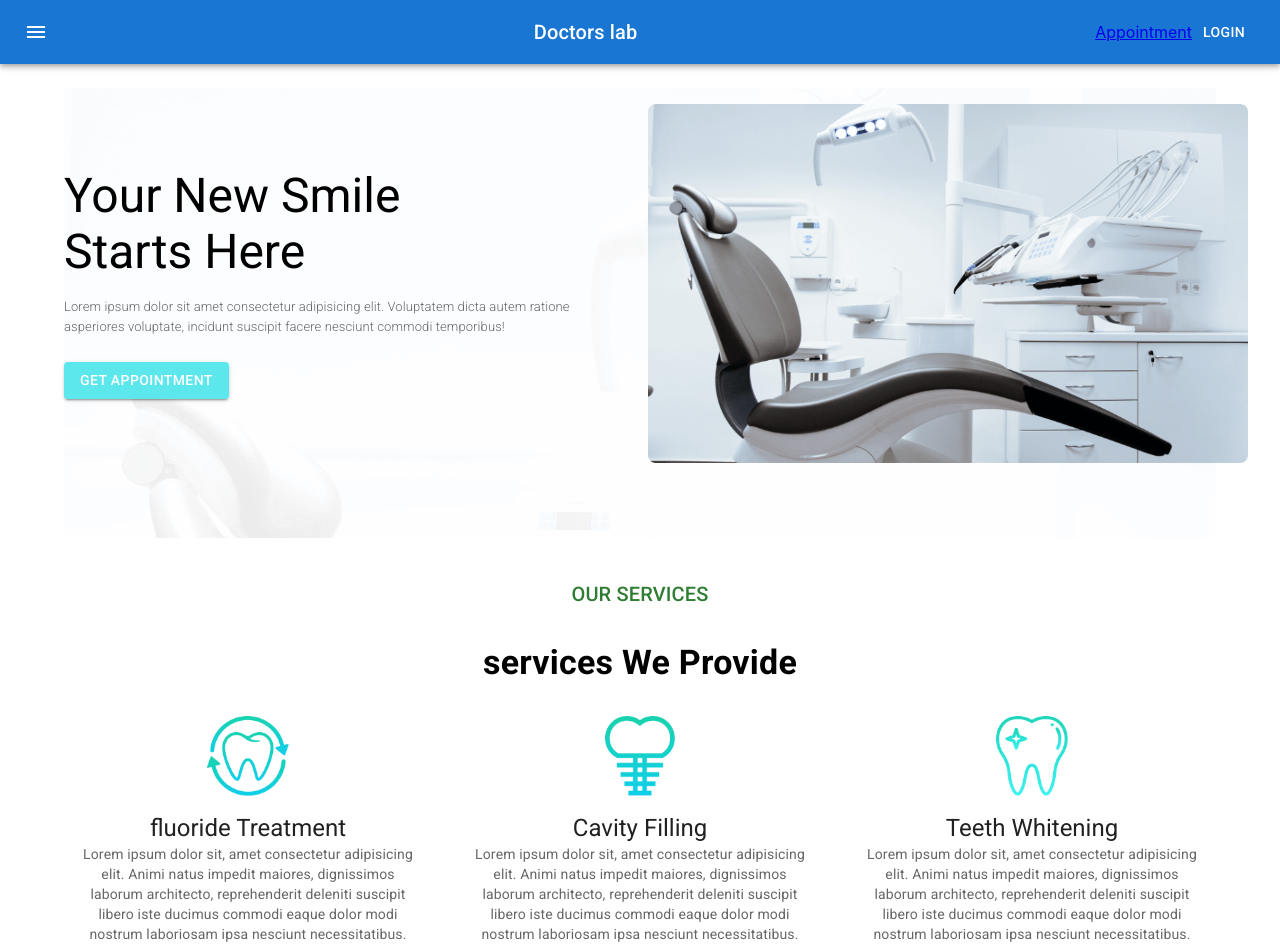
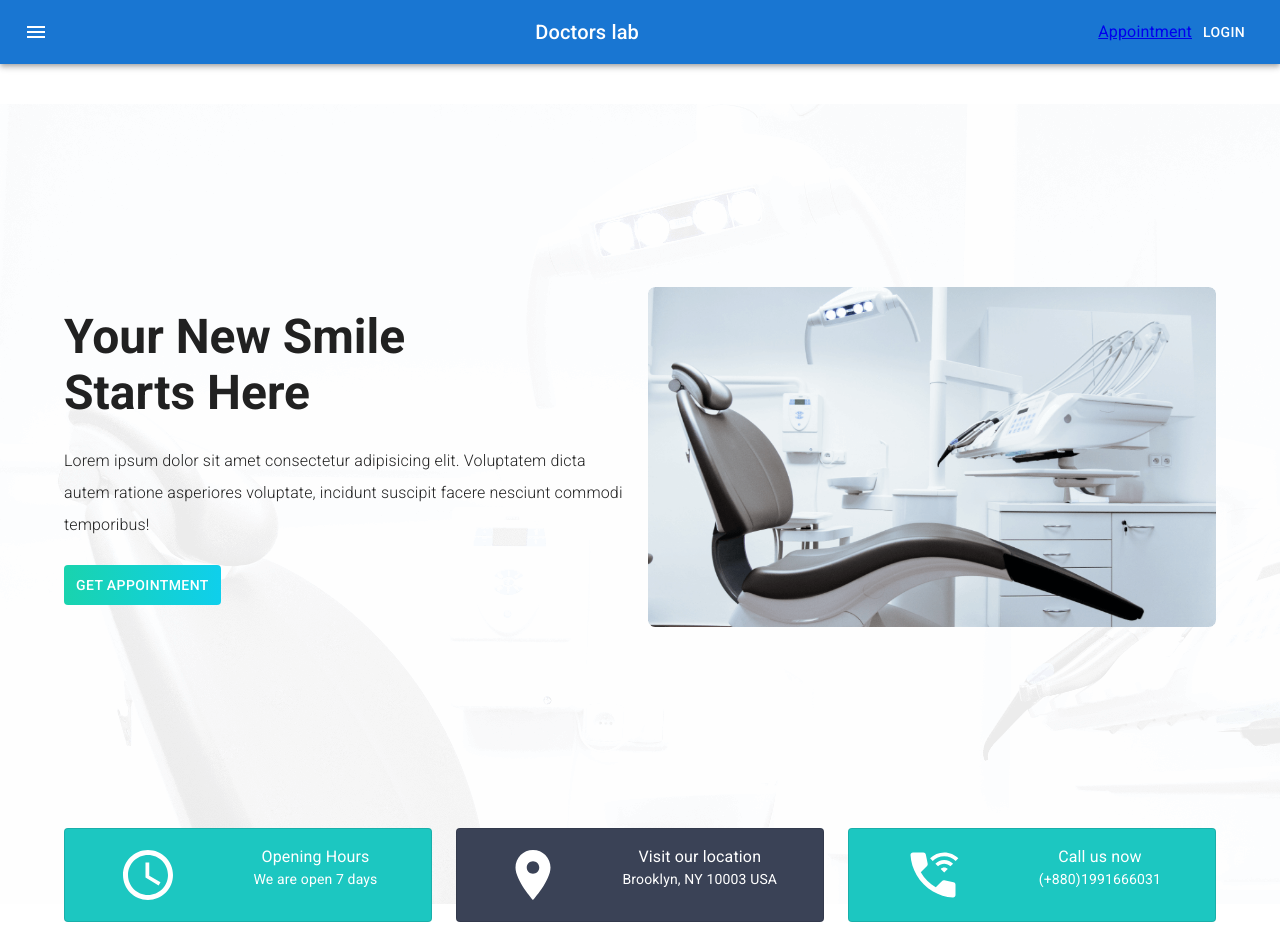
Before and after one commit to iazadur/doctors-portal, a React (Create React App) app: page / in a window 1280 px wide. Shown: the top 952 px of the page. Built offline with nearby package versions, Linux system fonts and the light colour scheme; no server answers.

Commit message:
add infoCard

```diff
--- a/src/Pages/Home/Banner/Banner.js
+++ b/src/Pages/Home/Banner/Banner.js
@@ -3,10 +3,12 @@ import Box from '@mui/material/Box';
 import Grid from '@mui/material/Grid';
 import chair from '../../../images/chair.png'
 import banner from '../../../images/bg.png'
-import { Button, Container, Typography } from '@mui/material';
+import {  Container, Typography } from '@mui/material';
+import MuiButton from '../../../StyleComponents/MuiButton';
+
+import { NavLink } from "react-router-dom";
 
 const bannerBg = {
-    background: `url(${banner})`,
     height: '450px'
 }
 const verticalCenter = {
@@ -14,33 +16,42 @@ const verticalCenter = {
     alignItems: 'center'
 
 }
+const style = {
+    minHeight: 500,
+    height: '100vh',
+    display: "flex",
+    alignItems: 'center',
+    background: `url(${banner})`,
+}
 const Banner = () => {
     return (
-        <>
-            <Container sx={{ my: 5 }} >
+        <div style={style}>
+            <Container>
                 <Box sx={{ flexGrow: 1 }} style={bannerBg}>
-                    <Grid container spacing={2}>
-                        <Grid item xs={12} md={6} sx={{ ...verticalCenter, textAlign: 'left' }}>
+                    <Grid container spacing={2} sx={{ alignItems: 'center' }}>
+                        <Grid item xs={12} sm={12} md={6} sx={{ ...verticalCenter, textAlign: 'left' }}>
                             <Box>
-                                <Typography variant="h3">
+                                <Typography variant="h3" sx={{ fontWeight: 600 }}>
                                     Your New Smile <br />
                                     Starts Here
                                 </Typography>
-                                <Typography variant="h6" sx={{ fontSize: 13, my: 2, color: 'text.secondary', fontWeight: '300' }}>
+                                <Typography variant="body1" sx={{ my: 3, fontWeight: '300', lineHeight: 2 }}>
                                     Lorem ipsum dolor sit amet consectetur adipisicing elit. Voluptatem dicta autem ratione asperiores voluptate, incidunt suscipit facere nesciunt commodi temporibus!
                                 </Typography>
-                                <Button sx={{ mt: 1, backgroundColor: '#5CE7ED' }} variant="contained">Get Appointment</Button>
+
+                                <MuiButton><NavLink style={{ textDecoration: 'none', color: 'white' }} to="/appointment">Get Appointment</NavLink> </MuiButton>
                             </Box>
                         </Grid>
-                        <Grid item xs={12} md={6} style={verticalCenter}>
-                            <img style={{ width: '600px' }} src={chair} alt="" />
+                        <Grid item xs={12} sm={12} md={6} style={verticalCenter}>
+                            <img style={{ width: '100%' }} src={chair} alt="" />
                         </Grid>
 
                     </Grid>
                 </Box>
+
             </Container>
 
-        </>
+        </div>
     );
 };
 export default Banner;
--- /dev/null
+++ b/src/Pages/Home/Data/InfoCardData.js
@@ -0,0 +1,24 @@
+import AccessTime from '@mui/icons-material/AccessTime';
+import LocationOn from '@mui/icons-material/LocationOn';
+import WifiCalling from '@mui/icons-material/WifiCalling3';
+
+export const InfoCardData = [
+    {
+        title: 'Opening Hours',
+        desc: 'We are open 7 days',
+        Icon: AccessTime,
+        background: '#1CC7C1'
+    },
+    {
+        title: 'Visit our location',
+        desc: 'Brooklyn, NY 10003 USA',
+        Icon: LocationOn,
+        background: '#3A4256'
+    },
+    {
+        title: 'Call us now',
+        desc: '(+880)1991666031',
+        Icon: WifiCalling,
+        background: '#1CC7C1'
+    }
+]
--- a/src/Pages/Home/Home/Home.js
+++ b/src/Pages/Home/Home/Home.js
@@ -2,15 +2,17 @@ import React from 'react';
 import Navigation from '../../Shared/Navigation/Navigation';
 import AppoinmentBanner from '../AppoinmentBanner/AppoinmentBanner';
 import Banner from '../Banner/Banner';
+import InfoCard from './../InfoCard/InfoCard'
 import Services from '../Services/Services';
 
 const Home = () => {
     return (
         <>
-            <Navigation/>
+            <Navigation />
             <Banner />
-            <Services/>
-            <AppoinmentBanner/>
+            <InfoCard />
+            <Services />
+            <AppoinmentBanner />
         </>
     );
 };
--- /dev/null
+++ b/src/Pages/Home/InfoCard/InfoCard.js
@@ -0,0 +1,27 @@
+import { Container, Grid, Paper, Typography, Box } from '@mui/material';
+import React from 'react';
+import { InfoCardData } from '../Data/InfoCardData';
+
+const InfoCard = () => {
+    return (
+        <>
+            <Container style={{ marginTop: -100, marginBottom: 100 }}>
+                <Grid container spacing={3}>
+                    {
+                        InfoCardData.map(({ Icon, desc, title, background }) => <Grid item xs={12} sm={12} md={4} >
+                            <Paper style={{ background: background, color: 'white' }} sx={{ display: 'flex', justifyContent: "space-around", p: 2 }} variant="outlined">
+                                <Icon sx={{ fontSize: "60px" }} />
+                                <Box>
+                                    <Typography variant="body1">{title}</Typography>
+                                    <Typography variant="body2">{desc}</Typography>
+                                </Box>
+                            </Paper>
+                        </Grid>)
+                    }
+                </Grid>
+            </Container>
+        </>
+    );
+};
+
+export default InfoCard;
--- /dev/null
+++ b/src/StyleComponents/MuiButton.js
@@ -0,0 +1,12 @@
+import { Button } from '@mui/material';
+import { styled } from '@mui/system';
+
+const MuiButton = styled(Button)({
+    color: 'white',
+    background: 'linear-gradient(90deg, #19D3AE, #0FCFEC)',
+    padding: "8px 12px",
+    borderRadius: 4,
+});
+
+
+export default MuiButton;
--- a/src/index.js
+++ b/src/index.js
@@ -3,9 +3,11 @@ import ReactDOM from 'react-dom';
 import './index.css';
 import App from './App';
 import reportWebVitals from './reportWebVitals';
+import { CssBaseline } from '@mui/material';
 
 ReactDOM.render(
   <React.StrictMode>
+    <CssBaseline />
     <App />
   </React.StrictMode>,
   document.getElementById('root')
```
